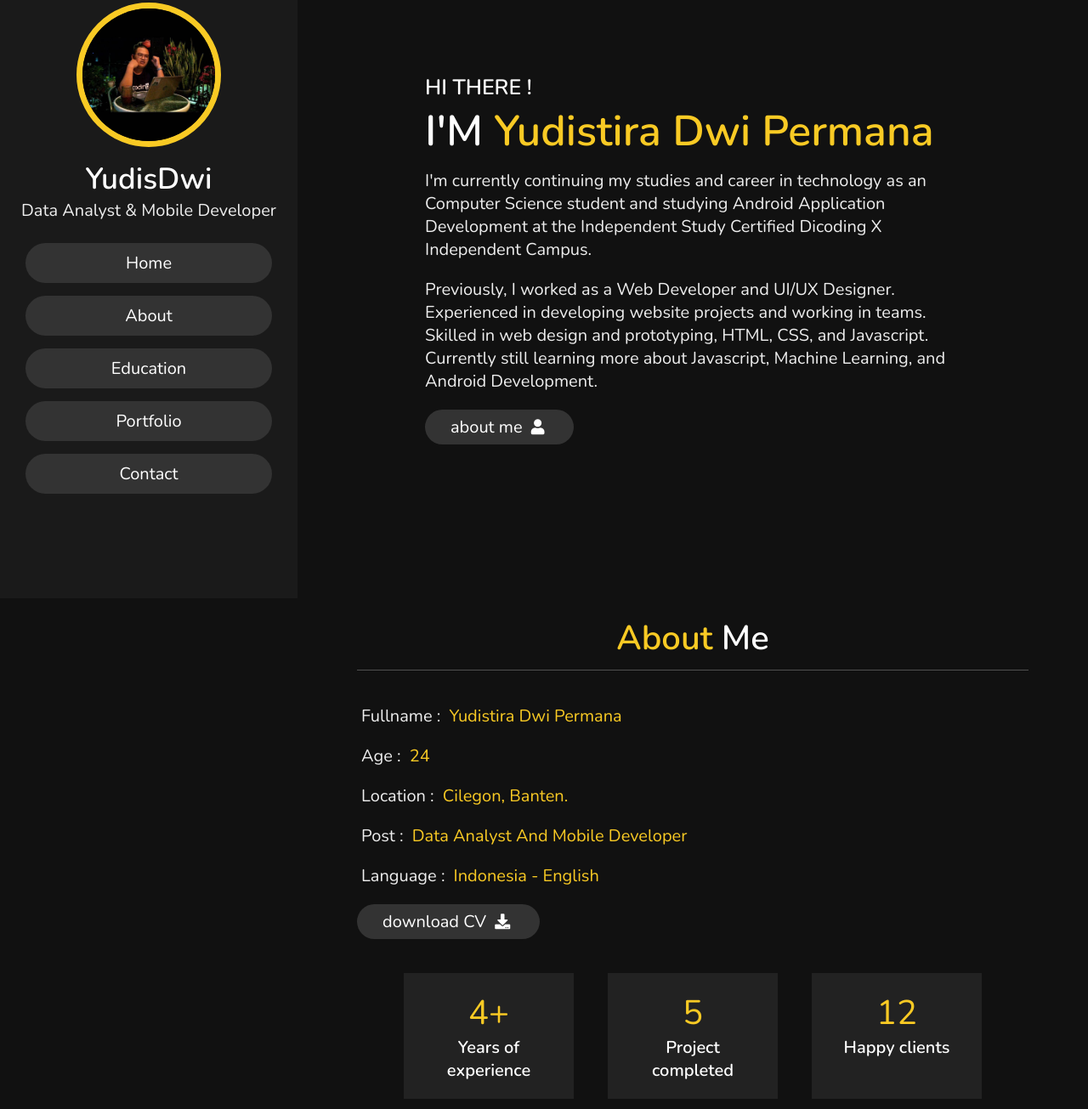
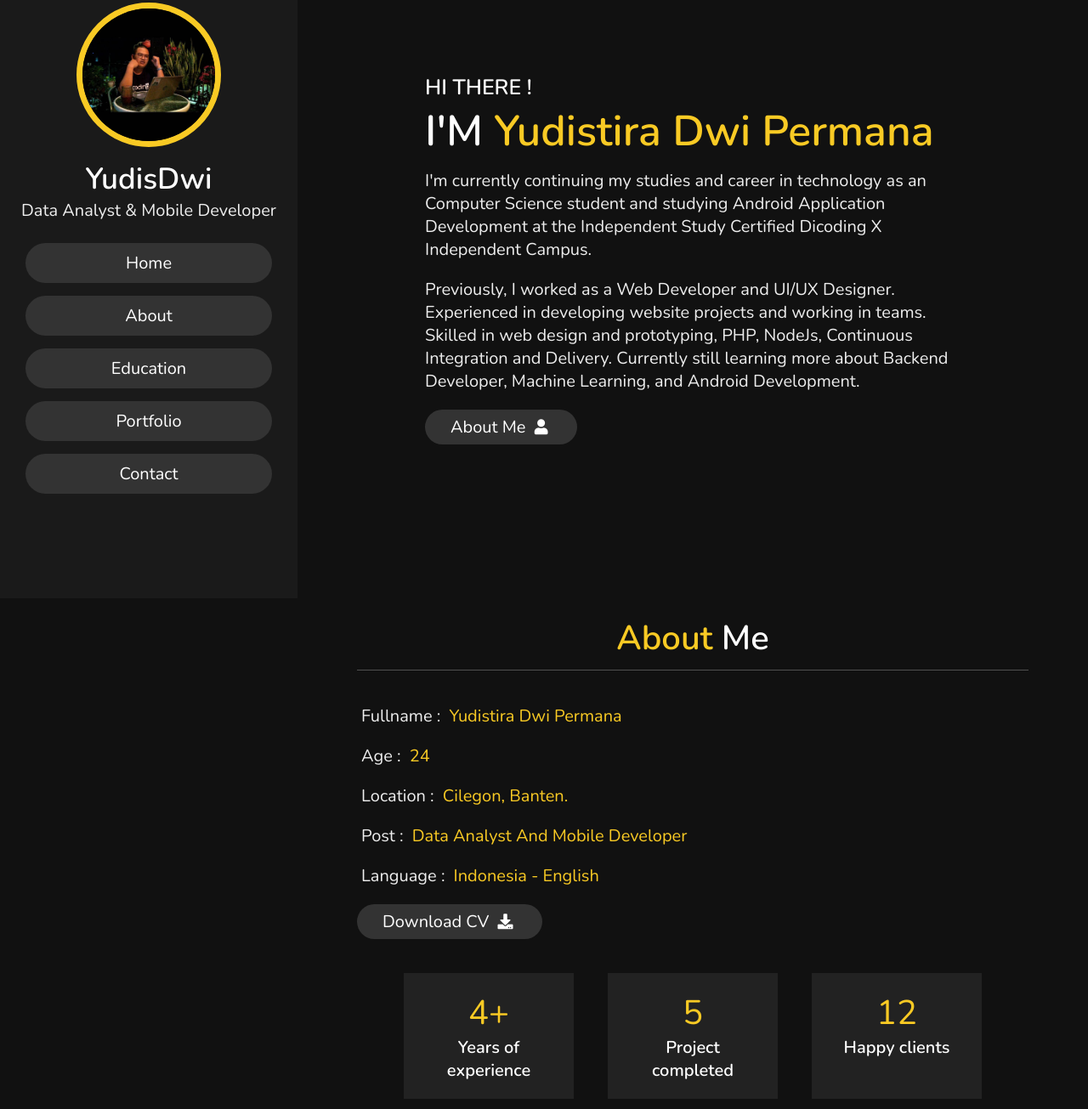
Before and after one commit to yudis2/yudis2.github.io, a plain HTML site: page index.html in a window 1280 px wide. Shown: the part 96-1401 px from the top of the page at 85% size. Drawn offline with nearby package versions, Linux system fonts and the light colour scheme.

Commit message:
edit my profile introducing

```diff
--- a/index.html
+++ b/index.html
@@ -47,9 +47,9 @@
     <h3>HI THERE !</h3>
     <h1>I'M <span> Yudistira Dwi Permana</span></h1>
     <p>I'm currently continuing my studies and career in technology as an Computer Science student and studying Android Application Development at the Independent Study Certified Dicoding X Independent Campus.</p>
-    <p>Previously, I worked as a Web Developer and UI/UX Designer. Experienced in developing website projects and working in teams. Skilled in web design and prototyping, HTML, CSS,  and Javascript. Currently still learning more about Javascript, Machine Learning, and Android Development.</p>
+    <p>Previously, I worked as a Web Developer and UI/UX Designer. Experienced in developing website projects and working in teams. Skilled in web design and prototyping, PHP, NodeJs, Continuous Integration and Delivery. Currently still learning more about Backend Developer, Machine Learning, and Android Development.</p>
 
-    <a href="#about"><button class="btn">about me <i class="fas fa-user"></i></button></a>
+    <a href="#about"><button class="btn">About Me <i class="fas fa-user"></i></button></a>
 
 </section>
 
@@ -69,7 +69,7 @@
         <h3> <span> Location : </span> Cilegon, Banten. </h3>
         <h3> <span> Post : </span> Data Analyst And Mobile Developer </h3>
         <h3> <span> Language : </span> Indonesia - English </h3>
-        <a href="https://drive.google.com/file/d/1nRjilfhpYiEsn0vLpLlKr4hWcCZOQDCI/view?usp=sharing"><button class="btn"> download CV <i class="fas fa-download"></i> </button></a>
+        <a href="https://drive.google.com/file/d/1nRjilfhpYiEsn0vLpLlKr4hWcCZOQDCI/view?usp=sharing"><button class="btn"> Download CV <i class="fas fa-download"></i> </button></a>
     </div>
 
     <div class="counter">
```
